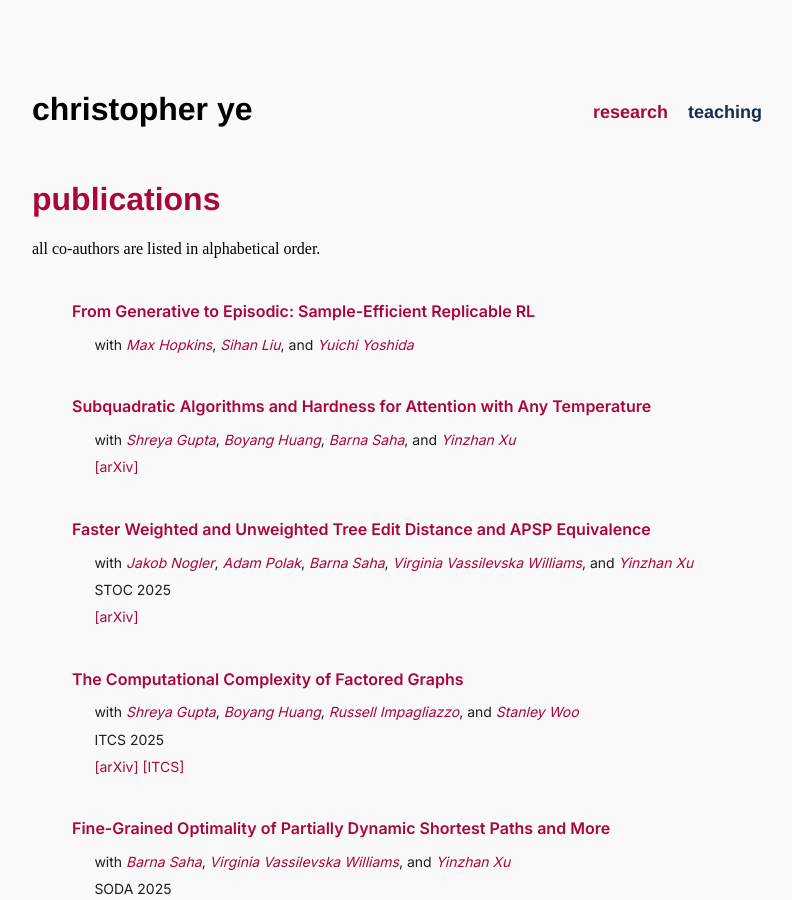
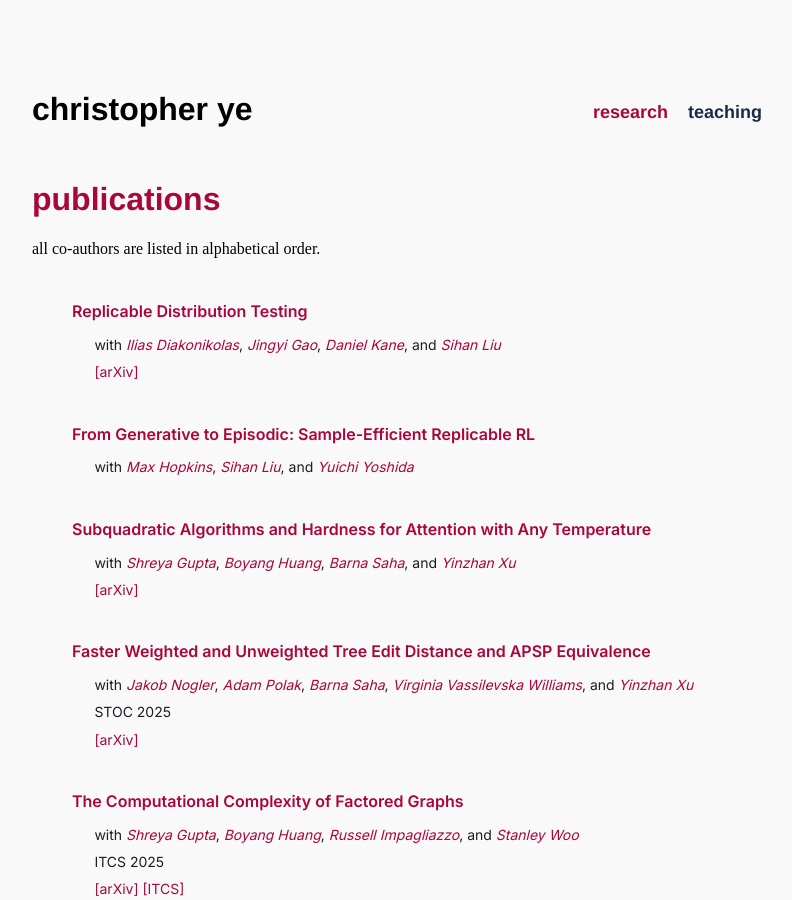
Before and after one commit to czye17/czye17.github.io, a Jekyll site: the page built from research.html, in a window 1280 px wide and 900 px high. Shown: the whole window, without its empty margins (233-1025 px from the left). Built offline with Jekyll 4.4.1, drawn with Linux system fonts in a browser that asks for light colours; some web fonts are replaced; some of the changed text lies outside the part shown.

Commit message:
updated research

```diff
--- a/_data/research.yml
+++ b/_data/research.yml
@@ -1,3 +1,17 @@
+- title: "Replicable Distribution Testing"
+  arxiv: https://arxiv.org/abs/2507.02814
+  authors:
+    - name: Ilias Diakonikolas
+      site: http://www.iliasdiakonikolas.org
+      comma: true
+    - name: Jingyi Gao
+      comma: true
+    - name: Daniel Kane
+      site: https://cseweb.ucsd.edu/~dakane/
+      comma: true
+    - name: Sihan Liu
+      site: https://lteins.github.io
+      last: true
 - title: "From Generative to Episodic: Sample-Efficient Replicable RL"
   authors:
     - name: Max Hopkins
--- a/_includes/footer.html
+++ b/_includes/footer.html
@@ -2,6 +2,6 @@
 	<ul>
 		<li><a href="https://scholar.google.com/citations?user=WmAZ-WIAAAAJ&hl=en&authuser=1"><img src="imgs/gscholar.png" height="25px" alt="gscholar"></a></li>
         <li><a href="https://dblp.org/pid/304/2086.html"><img src="imgs/dblp.png" height="25px" alt="dblp"></a></li>
-		<li><span class="symbol"><a href="/">✎ January 2025</a></span></li>
+		<li><span class="symbol"><a href="/">✎ July 2025</a></span></li>
 	</ul>
 </footer>
```
